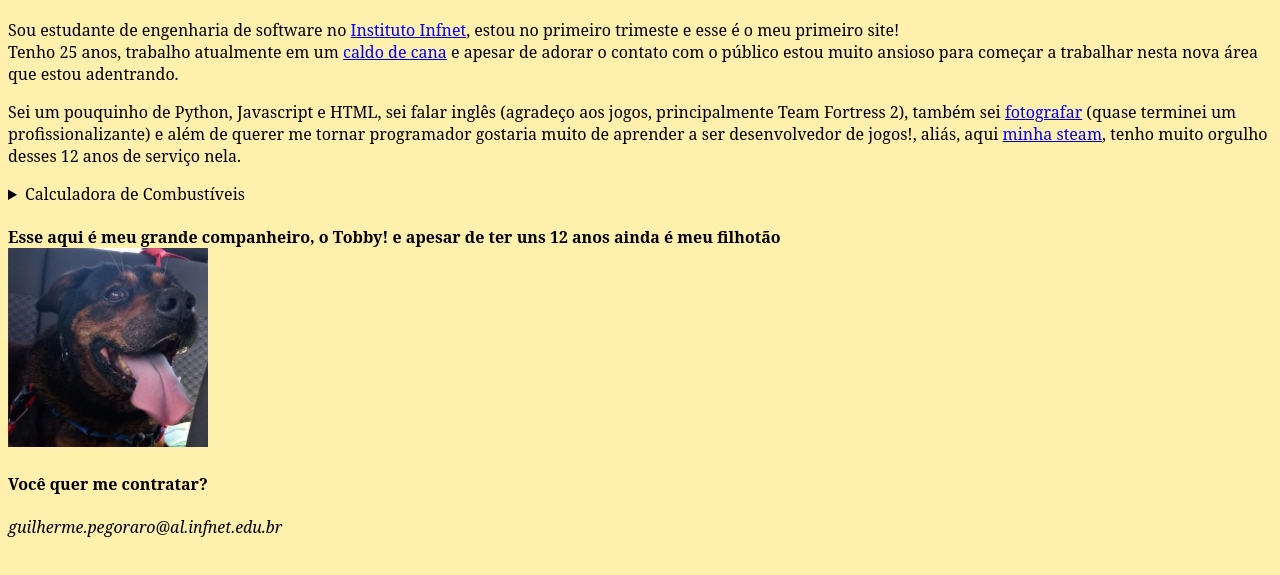
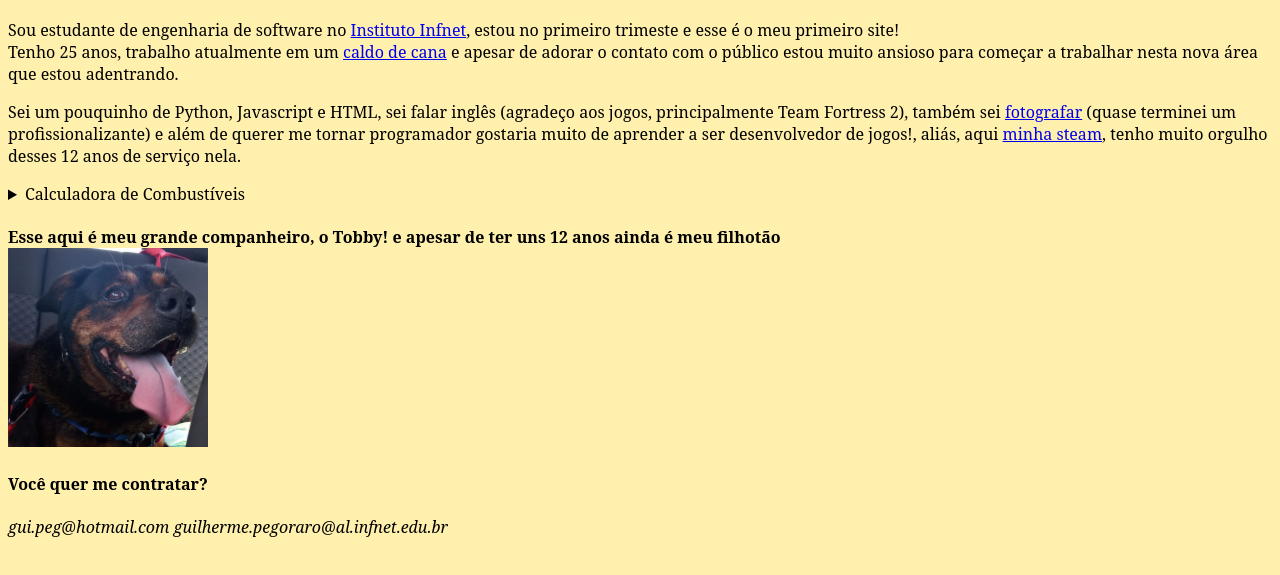
Before and after one commit to Guipegoraro/Guipegoraro.github.io, a plain HTML site: page index.html in a window 1280 px wide. Shown: the part 67-642 px from the top of the page. Drawn offline with Linux system fonts and the light colour scheme.

Commit message:
Update index.html

```diff
--- a/index.html
+++ b/index.html
@@ -65,6 +65,8 @@
       </h4>
     </article>
     <h4>Você quer me contratar?</h4>
-    <address>guilherme.pegoraro@al.infnet.edu.br</address>
+    <address>
+      gui.peg@hotmail.com
+      guilherme.pegoraro@al.infnet.edu.br</address>
   </body>
 </html>
```
